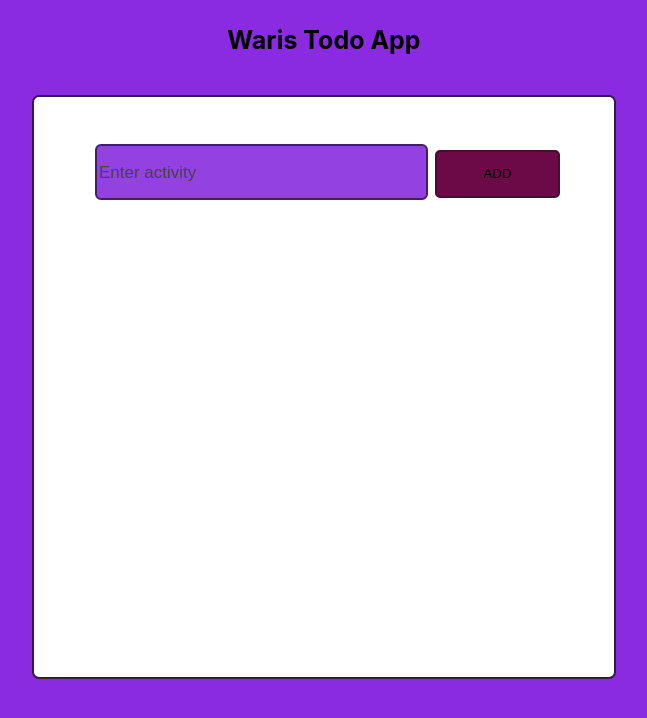
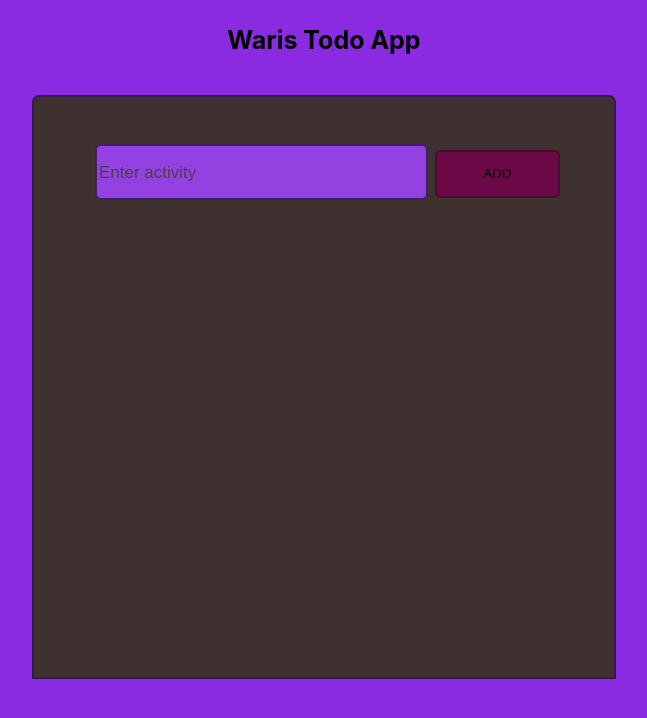
Before and after one commit to oloyedewaris/react-todo-app, a React (Create React App) app: page / in a window 1280 px wide. Shown: the top 718 px of the page, without its empty margins (316-963 px from the left). Built offline with nearby package versions, Linux system fonts and the light colour scheme.

Commit message:
making changes

```diff
--- a/src/App.module.css
+++ b/src/App.module.css
@@ -6,15 +6,16 @@ h3 {
   cursor: pointer;
 }
 .main {
-  background-color: White;
-  min-height: 450px;
+  background-color: #3f3130;
+  /* min-height: 450px; */
   text-align: center;
   max-width: 500px;
   width: 85%;
   margin-top: 10vh;
   border: 2px solid rgb(51, 26, 73);
-  border-radius: 7px;
+  border-radius: 7px 7px 0 0;
   margin: 40px auto;
+  margin-bottom: 0;
   padding: 40px;
   height: 500px;
 }
```
